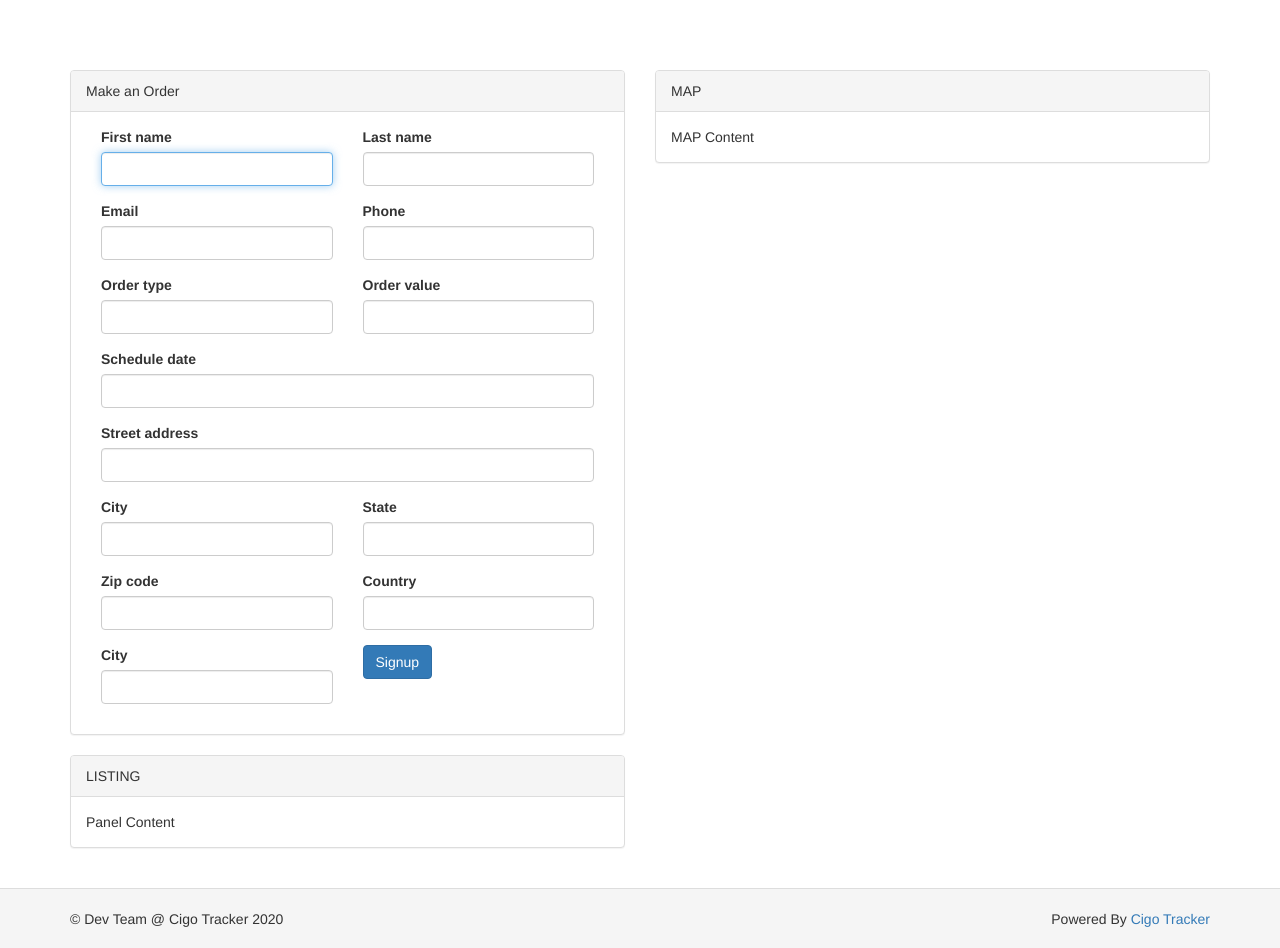
After one commit to brijal1987/cigo-tracker, a PHP site: template frontend/views/site/order.php in a window 1280 px wide. The commit adds this page. Run offline with PHP 8.4, Linux system fonts and the light colour scheme; the template is opened without the code that fills it, so the values that code supplies are empty; form fields are guessed from the names that the template uses; some libraries are stand-ins or nearby versions.

Commit message:
changes in order

```diff
--- a/frontend/views/layouts/main.php
+++ b/frontend/views/layouts/main.php
@@ -28,8 +28,9 @@ AppAsset::register($this);
 
 <div class="wrap">
     <?php
+    $appName = "Cigo Tracker";
     NavBar::begin([
-        'brandLabel' => Yii::$app->name,
+        'brandLabel' => $appName,
         'brandUrl' => Yii::$app->homeUrl,
         'options' => [
             'class' => 'navbar-inverse navbar-fixed-top',
@@ -38,10 +39,9 @@ AppAsset::register($this);
     $menuItems = [
         ['label' => 'Home', 'url' => ['/site/index']],
         ['label' => 'About', 'url' => ['/site/about']],
-        ['label' => 'Contact', 'url' => ['/site/contact']],
     ];
     if (Yii::$app->user->isGuest) {
-        $menuItems[] = ['label' => 'Signup', 'url' => ['/site/signup']];
+        $menuItems[] = ['label' => 'Order', 'url' => ['/site/order']];
         $menuItems[] = ['label' => 'Login', 'url' => ['/site/login']];
     } else {
         $menuItems[] = '<li>'
@@ -71,9 +71,9 @@ AppAsset::register($this);
 
 <footer class="footer">
     <div class="container">
-        <p class="pull-left">&copy; <?= Html::encode(Yii::$app->name) ?> <?= date('Y') ?></p>
+        <p class="pull-left">&copy; Dev Team @ <?= $appName; ?> <?= date('Y') ?></p>
 
-        <p class="pull-right"><?= Yii::powered() ?></p>
+        <p class="pull-right">Powered By <a target="_blank" href="https://cigotracker.com/"><?= $appName; ?></a></p>
     </div>
 </footer>
 
--- a/frontend/views/site/login.php
+++ b/frontend/views/site/login.php
@@ -25,11 +25,11 @@ $this->params['breadcrumbs'][] = $this->title;
 
                 <?= $form->field($model, 'rememberMe')->checkbox() ?>
 
-                <div style="color:#999;margin:1em 0">
+                <?php /*<div style="color:#999;margin:1em 0">
                     If you forgot your password you can <?= Html::a('reset it', ['site/request-password-reset']) ?>.
                     <br>
                     Need new verification email? <?= Html::a('Resend', ['site/resend-verification-email']) ?>
-                </div>
+                </div>*/ ?>
 
                 <div class="form-group">
                     <?= Html::submitButton('Login', ['class' => 'btn btn-primary', 'name' => 'login-button']) ?>
--- /dev/null
+++ b/frontend/views/site/order.php
@@ -0,0 +1,77 @@
+<?php
+
+/* @var $this yii\web\View */
+/* @var $form yii\bootstrap\ActiveForm */
+/* @var $model \frontend\models\SignupForm */
+
+use yii\helpers\Html;
+use yii\bootstrap\ActiveForm;
+
+$this->title = 'Make an Order';
+$this->params['breadcrumbs'][] = $this->title;
+?>
+<div class="site-signup">
+            <div class="row">
+                <div class="col-lg-6">
+                    <div class="panel panel-default">
+                        <div class="panel-heading"><?= Html::encode($this->title) ?></div>
+                        <div class="panel-body">
+                        <?php $form = ActiveForm::begin(['id' => 'form-signup']); ?>
+                            <div class="col-lg-6">
+                            <?= $form->field($model, 'first_name')->textInput(['autofocus' => true]) ?>
+                            </div>
+                            <div class="col-lg-6">
+                            <?= $form->field($model, 'last_name') ?>
+                            </div>
+                            <div class="col-lg-6">
+                            <?= $form->field($model, 'email') ?>
+                            </div>
+                            <div class="col-lg-6">
+                            <?= $form->field($model, 'phone') ?>
+                            </div>
+                            <div class="col-lg-6">
+                            <?= $form->field($model, 'order_type') ?>
+                            </div>
+                            <div class="col-lg-6">
+                            <?= $form->field($model, 'order_value') ?>
+                            </div>
+                            <div class="col-lg-12">
+                            <?= $form->field($model, 'schedule_date') ?>
+                            </div>
+                            <div class="col-lg-12">
+                            <?= $form->field($model, 'street_address') ?>
+                            </div>
+                            <div class="col-lg-6">
+                            <?= $form->field($model, 'city') ?>
+                            </div>
+                            <div class="col-lg-6">
+                            <?= $form->field($model, 'state') ?>
+                            </div>
+                            <div class="col-lg-6">
+                            <?= $form->field($model, 'zip_code') ?>
+                            </div>
+                            <div class="col-lg-6">
+                            <?= $form->field($model, 'country') ?>
+                            </div>
+                            <div class="col-lg-6">
+                            <?= $form->field($model, 'city') ?>
+                            </div>
+                            <div class="col-lg-6">
+                            <?= Html::submitButton('Signup', ['class' => 'btn btn-primary', 'name' => 'signup-button']) ?>
+                            </div>
+                            <?php ActiveForm::end(); ?>
+                        </div>
+                    </div>
+                    <div class="panel panel-default">
+                        <div class="panel-heading">LISTING</div>
+                        <div class="panel-body">Panel Content</div>
+                    </div>
+                </div>
+                <div class="col-lg-6">
+                    <div class="panel panel-default">
+                        <div class="panel-heading">MAP</div>
+                        <div class="panel-body">MAP Content</div>
+                    </div>
+                </div>
+            </div>
+</div>
```
Also changed, not shown: common/models/Order.php (added, +59 -0 lines), database/cigo-tracker.sql (added, +90 -0 lines), frontend/controllers/SiteController.php (+21 -2 lines), frontend/models/OrderForm.php (added, +108 -0 lines), frontend/views/site/index.php (+7 -36 lines), README.md.
